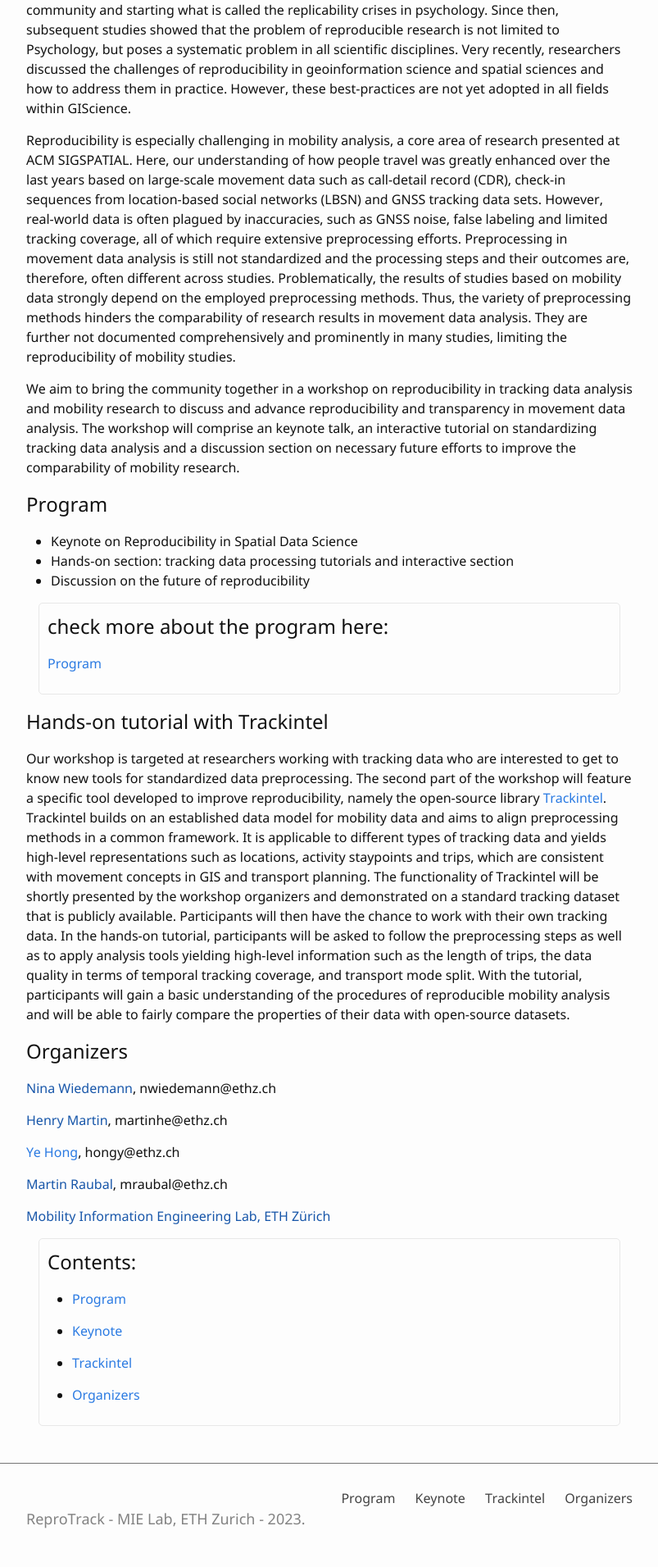
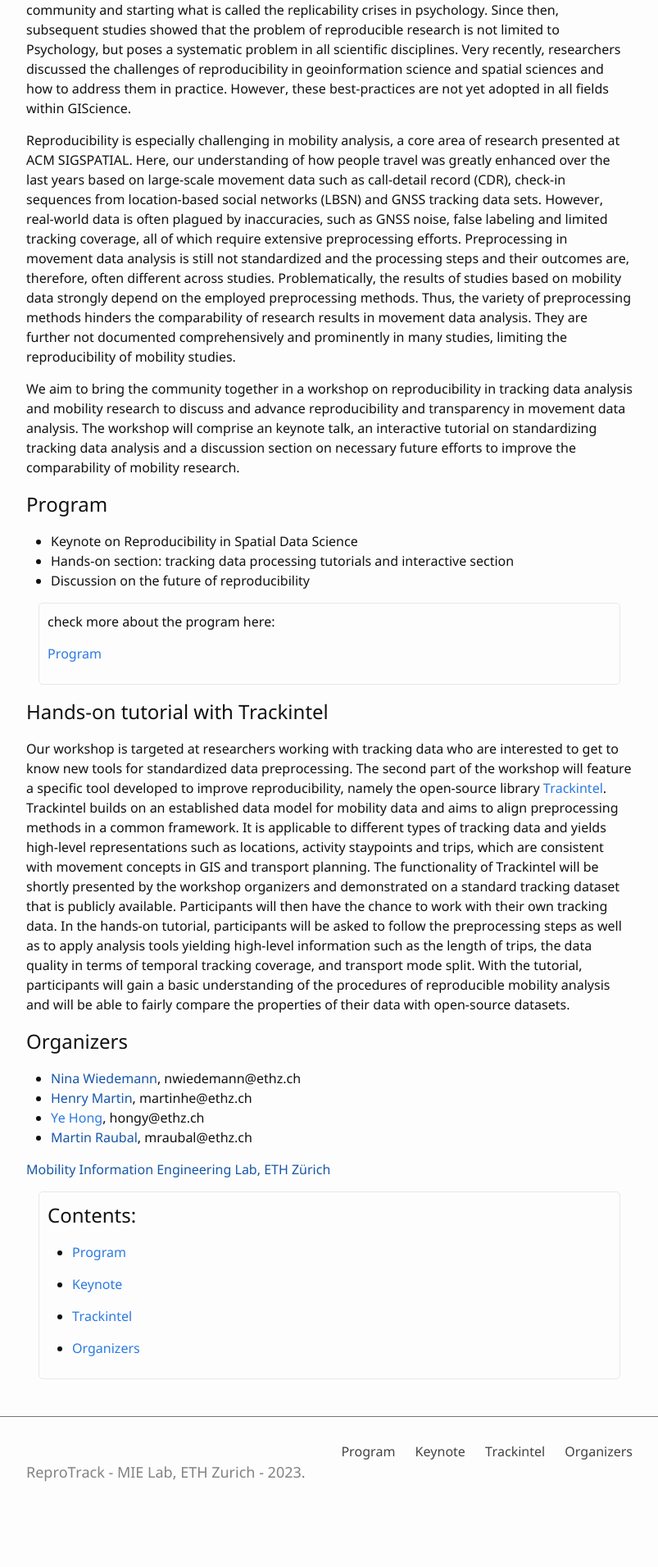
Before and after one commit to mie-lab/reprotrack, a Jekyll site: the page built from index.md, in a window 1280 px wide. Shown: the part 692-2603 px from the top of the page at 82% size, without its empty margins (238-1041 px from the left). Built offline with Jekyll 4.4.1, drawn with Linux system fonts in a browser that asks for light colours; after the commit the page ends 2546 px from its top, so only the background shows below that.

Commit message:
adjust hyperlink

```diff
--- a/index.md
+++ b/index.md
@@ -24,8 +24,7 @@ We aim to bring the community together in a workshop on reproducibility in track
 * Discussion on the future of reproducibility
 
 <div class="toc" markdown="1">
-## check more about the program here:
-
+check more about the program here:
 {% for lesson in site.pages %}
 {% if lesson.title == "Program" %} [{{ lesson.title }}]({{ lesson.url | relative_url }}){% endif %}
 {% endfor %}
@@ -37,13 +36,10 @@ Our workshop is targeted at researchers working with tracking data who are inter
 
 ## Organizers
 <!-- would be cool to have the images and seperate contact details (github, linkedin etc.) -->
-[Nina Wiedemann](), nwiedemann@ethz.ch
-
-[Henry Martin](), martinhe@ethz.ch
-
-[Ye Hong](https://hongyeehh.github.io/), hongy@ethz.ch
-
-[Martin Raubal](), mraubal@ethz.ch
+- [Nina Wiedemann](), nwiedemann@ethz.ch
+- [Henry Martin](), martinhe@ethz.ch
+- [Ye Hong](https://hongyeehh.github.io/), hongy@ethz.ch
+- [Martin Raubal](), mraubal@ethz.ch
 
 [Mobility Information Engineering Lab, ETH Zürich]()
 
```
